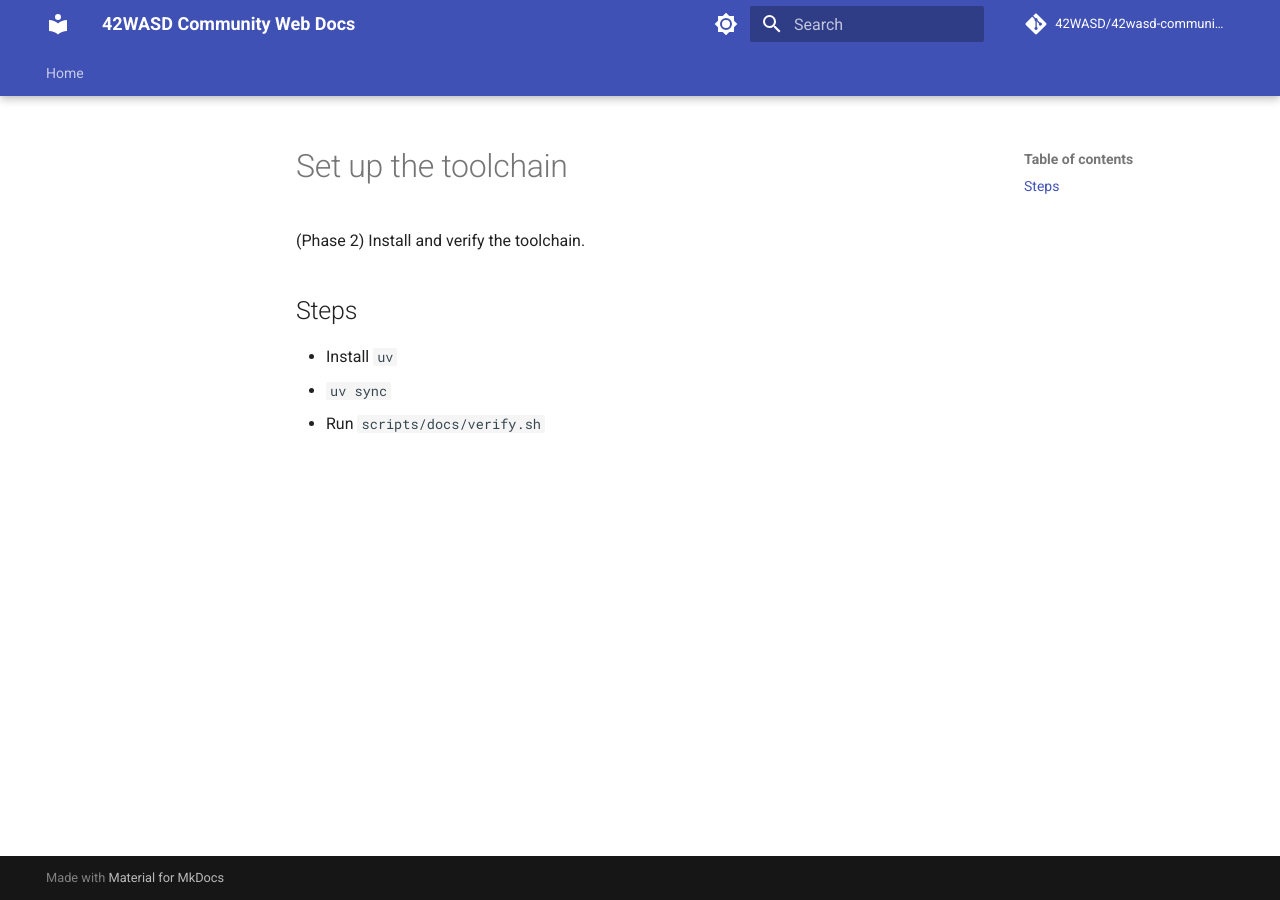
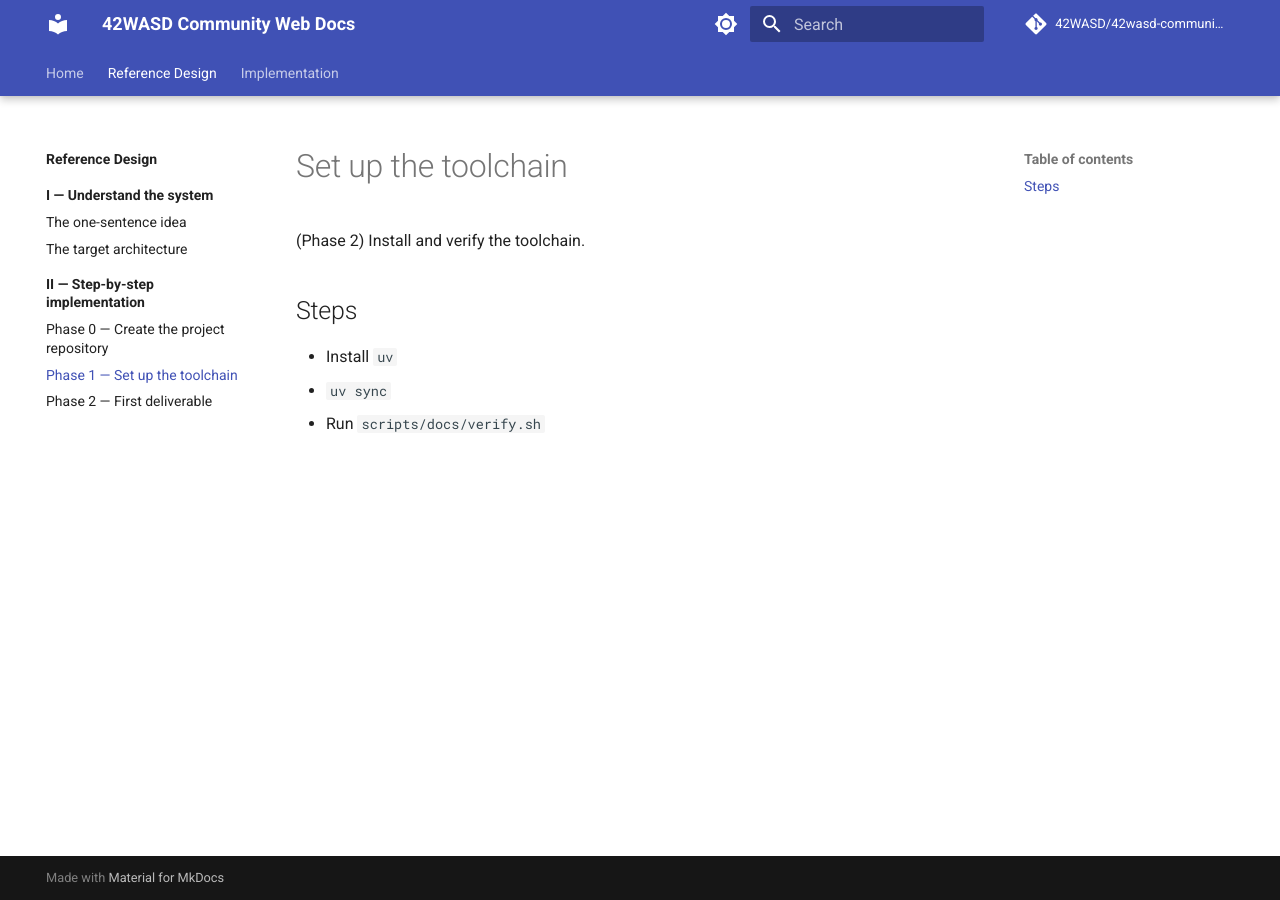
Before and after one commit to 42WASD/42wasd-community-web, an MkDocs documentation site: the page built from docs/reference-design/02-step-by-step-implementation/set-up-the-toolchain/index.md, in a window 1280 px wide. Built offline with MkDocs 1.6.1 and Material for MkDocs 9.7.7, drawn with Linux system fonts in a browser that asks for light colours; comment, search, counter and statistics services are not loaded.

Commit message:
Regenerate nav from SSOT manifest; lock deps

```diff
--- a/mkdocs.yml
+++ b/mkdocs.yml
@@ -51,6 +51,19 @@ theme:
 # >>> nav-autogen (generated) >>>
 nav:
 - Home: index.md
+- Reference Design:
+  - Overview: reference-design/index.md
+  - I — Understand the system:
+    - Overview: reference-design/01-understand-the-system/index.md
+    - The one-sentence idea: reference-design/01-understand-the-system/the-one-sentence-idea/index.md
+    - The target architecture: reference-design/01-understand-the-system/the-target-architecture/index.md
+  - II — Step-by-step implementation:
+    - Overview: reference-design/02-step-by-step-implementation/index.md
+    - Phase 0 — Create the project repository: reference-design/02-step-by-step-implementation/create-the-project-repository/index.md
+    - Phase 1 — Set up the toolchain: reference-design/02-step-by-step-implementation/set-up-the-toolchain/index.md
+    - Phase 2 — First deliverable: reference-design/02-step-by-step-implementation/first-deliverable/index.md
+- Implementation:
+  - Progress: implementation/index.md
 # <<< nav-autogen (generated) <<<
 
 # Extra stylesheets
```
Also changed, not shown: 1 other file.
